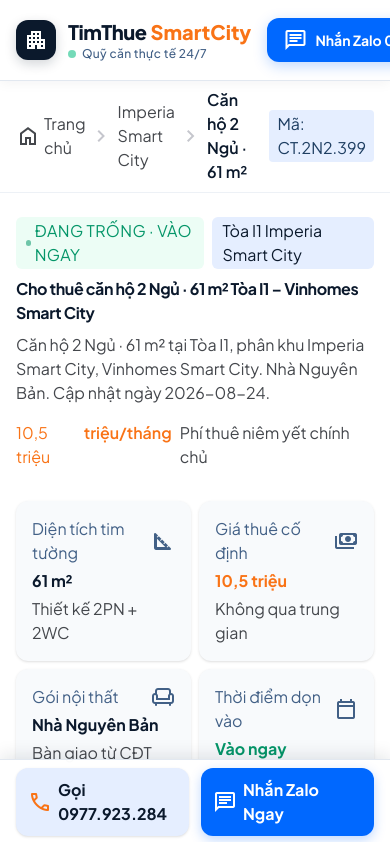
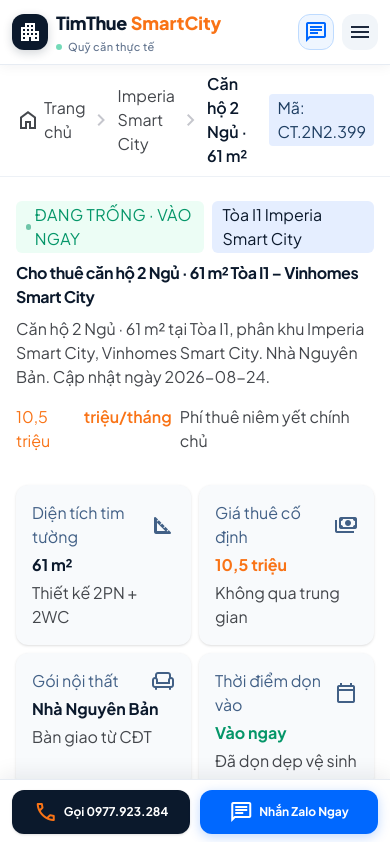
Before and after one commit to VanKien29/smartcity-vinhomes, a Next.js app: page /can-ho/ct-1n-cc9 in a window 390 px wide. Shown: the top 842 px of the page. Built offline with nearby package versions, Linux system fonts and the light colour scheme.

Commit message:
fix(mobile): optimize mobile header with drawer menu, unify mobile bottom call & zalo bar, and prevent text wrapping

```diff
--- a/src/app/layout.tsx
+++ b/src/app/layout.tsx
@@ -50,7 +50,7 @@
       </head>
       <body className="bg-surface font-sans text-body-md text-on-surface antialiased">
         <Header />
-        <main className="w-full pt-20 bg-surface-porcelain min-h-[calc(100vh-280px)]">
+        <main className="w-full pt-16 sm:pt-20 pb-20 lg:pb-0 bg-surface-porcelain min-h-[calc(100vh-280px)]">
           {children}
         </main>
         <Footer />
--- a/src/components/Header.tsx
+++ b/src/components/Header.tsx
@@ -1,41 +1,49 @@
 "use client";
 
+import { useState } from "react";
 import Link from "next/link";
 import { usePathname } from "next/navigation";
 
 const navLinks = [
-  { href: "/", label: "Trang chủ", path: "trang-chu" },
-  { href: "/can-ho", label: "Căn hộ ở ngay", path: "can-ho-o-ngay", badge: "214" },
-  { href: "/#full-pricing", label: "Bảng giá thuê", path: "bang-gia-thue" },
-  { href: "/#phan-khu", label: "Phân khu", path: "phan-khu" },
-  { href: "/#rental-guide-cards", label: "Cẩm nang thuê", path: "cam-nang-thue" },
-  { href: "/#ky-gui", label: "Ký gửi", path: "ky-gui-cho-thue" },
+  { href: "/", label: "Trang chủ", path: "trang-chu", icon: "home" },
+  { href: "/can-ho", label: "Căn hộ ở ngay", path: "can-ho-o-ngay", badge: "214", icon: "key" },
+  { href: "/#full-pricing", label: "Bảng giá thuê", path: "bang-gia-thue", icon: "sell" },
+  { href: "/#phan-khu", label: "Phân khu", path: "phan-khu", icon: "domain" },
+  { href: "/#rental-guide-cards", label: "Cẩm nang thuê", path: "cam-nang-thue", icon: "menu_book" },
+  { href: "/#ky-gui", label: "Ký gửi", path: "ky-gui-cho-thue", icon: "real_estate_agent" },
 ];
 
 export default function Header() {
   const pathname = usePathname();
+  const [mobileMenuOpen, setMobileMenuOpen] = useState(false);
 
   return (
-    <header className="fixed top-0 left-0 right-0 w-full z-50 bg-surface-white/95 backdrop-blur-xl border-b border-border-subtle shadow-[0_2px_12px_rgba(11,25,44,0.05)]">
-      <div className="h-20 max-w-[1360px] mx-auto px-4 sm:px-6 lg:px-8 flex items-center justify-between gap-4">
-        {/* Logo */}
-        <Link href="/" className="flex items-center gap-3 group text-left no-underline shrink-0">
-          <div className="w-10 h-10 rounded-xl bg-brand-navy-deep flex items-center justify-center shadow-[0_4px_12px_rgba(11,25,44,0.18)] transition-transform group-hover:scale-105">
-            <span className="material-symbols-outlined text-surface-white text-[22px]">apartment</span>
+    <header className="fixed top-0 left-0 right-0 w-full z-50 bg-surface-white/95 backdrop-blur-xl border-b border-slate-200/80 shadow-[0_2px_12px_rgba(11,25,44,0.05)]">
+      <div className="h-16 sm:h-20 max-w-[1360px] mx-auto px-3 sm:px-6 lg:px-8 flex items-center justify-between gap-2 sm:gap-4">
+        {/* Logo - Compact on mobile, expansive on desktop */}
+        <Link
+          href="/"
+          className="flex items-center gap-2 sm:gap-3 group text-left no-underline shrink-0"
+          onClick={() => setMobileMenuOpen(false)}
+        >
+          <div className="w-9 h-9 sm:w-10 sm:h-10 rounded-xl bg-brand-navy-deep flex items-center justify-center shadow-[0_3px_10px_rgba(11,25,44,0.18)] transition-transform group-hover:scale-105">
+            <span className="material-symbols-outlined text-surface-white text-[20px] sm:text-[22px]">apartment</span>
           </div>
           <div className="flex flex-col">
-            <div className="flex items-center gap-1">
-              <span className="text-xl font-extrabold tracking-tight text-brand-navy-deep">TimThue</span>
-              <span className="text-xl font-extrabold text-accent-orange">SmartCity</span>
+            <div className="flex items-center gap-1 leading-tight">
+              <span className="text-lg sm:text-xl font-extrabold tracking-tight text-brand-navy-deep">TimThue</span>
+              <span className="text-lg sm:text-xl font-extrabold text-accent-orange">SmartCity</span>
             </div>
-            <div className="flex items-center gap-1.5">
-              <span className="w-2 h-2 rounded-full bg-emerald-500 animate-pulse" />
-              <span className="text-xs text-secondary font-medium tracking-wide">Quỹ căn thực tế 24/7</span>
+            <div className="flex items-center gap-1.5 mt-0.5">
+              <span className="w-1.5 h-1.5 rounded-full bg-emerald-500 animate-pulse" />
+              <span className="text-[11px] sm:text-xs text-slate-500 font-medium tracking-wide whitespace-nowrap">
+                Quỹ căn thực tế
+              </span>
             </div>
           </div>
         </Link>
 
-        {/* Navigation - Always 1 single clean line */}
+        {/* Desktop Navigation - Always 1 single clean line */}
         <nav className="hidden lg:flex items-center gap-1 xl:gap-1.5 flex-nowrap shrink-0">
           {navLinks.map((link) => {
             const isActive = pathname === link.href || (link.href === "/" && pathname === "/");
@@ -66,9 +74,9 @@
           })}
         </nav>
 
-        {/* Right Actions */}
-        <div className="flex items-center gap-3 shrink-0">
-          {/* Language Switcher */}
+        {/* Right Actions: Desktop vs Mobile */}
+        <div className="flex items-center gap-2 sm:gap-3 shrink-0">
+          {/* Desktop Language Switcher */}
           <div className="hidden xl:flex items-center bg-slate-100/90 rounded-xl p-1 shrink-0 border border-slate-200/60">
             <button className="text-xs px-2.5 py-1 rounded-lg bg-brand-navy-deep text-surface-white font-bold transition-all shadow-xs">
               VI
@@ -81,18 +89,94 @@
             </button>
           </div>
 
-          {/* Zalo CTA Button */}
+          {/* Desktop Zalo CTA Button */}
           <a
             href="https://zalo.me/0977923284"
             target="_blank"
             rel="noopener noreferrer"
-            className="inline-flex items-center gap-2 bg-[#0068FF] hover:bg-blue-600 text-surface-white text-sm font-bold px-4 py-2.5 rounded-xl shadow-[0_4px_14px_rgba(0,104,255,0.25)] hover:shadow-[0_6px_18px_rgba(0,104,255,0.35)] transition-all whitespace-nowrap shrink-0 no-underline"
+            className="hidden sm:inline-flex items-center gap-2 bg-[#0068FF] hover:bg-blue-600 text-surface-white text-sm font-bold px-3.5 sm:px-4 py-2 sm:py-2.5 rounded-xl shadow-[0_4px_14px_rgba(0,104,255,0.25)] hover:shadow-[0_6px_18px_rgba(0,104,255,0.35)] transition-all whitespace-nowrap shrink-0 no-underline"
           >
             <span className="material-symbols-outlined text-[18px]">chat</span>
             <span className="whitespace-nowrap">Nhắn Zalo 0977.923.284</span>
           </a>
+
+          {/* Mobile Quick Zalo Pill (Compact) */}
+          <a
+            href="https://zalo.me/0977923284"
+            target="_blank"
+            rel="noopener noreferrer"
+            className="sm:hidden w-9 h-9 rounded-xl bg-blue-50 text-[#0068FF] border border-blue-200 flex items-center justify-center shrink-0 no-underline"
+            title="Chat Zalo"
+          >
+            <span className="material-symbols-outlined text-[20px]">chat</span>
+          </a>
+
+          {/* Mobile Hamburger Toggle Button */}
+          <button
+            type="button"
+            onClick={() => setMobileMenuOpen(!mobileMenuOpen)}
+            className="lg:hidden w-9 h-9 sm:w-10 sm:h-10 rounded-xl bg-slate-100 hover:bg-slate-200 text-slate-800 flex items-center justify-center transition-colors shrink-0 cursor-pointer"
+            aria-label={mobileMenuOpen ? "Đóng menu" : "Mở menu"}
+          >
+            <span className="material-symbols-outlined text-[22px]">
+              {mobileMenuOpen ? "close" : "menu"}
+            </span>
+          </button>
         </div>
       </div>
+
+      {/* Mobile Drawer Navigation Menu */}
+      {mobileMenuOpen && (
+        <div className="lg:hidden border-t border-slate-200 bg-white/98 backdrop-blur-2xl shadow-xl px-4 py-5 animate-in slide-in-from-top-2 duration-200">
+          <div className="flex flex-col gap-1.5">
+            {navLinks.map((link) => {
+              const isActive = pathname === link.href || (link.href === "/" && pathname === "/");
+              return (
+                <Link
+                  key={link.path}
+                  href={link.href}
+                  onClick={() => setMobileMenuOpen(false)}
+                  className={`px-4 py-3 rounded-xl text-sm font-semibold flex items-center justify-between no-underline transition-colors ${
+                    isActive
+                      ? "bg-brand-navy-deep text-white shadow-xs"
+                      : "text-slate-700 hover:bg-slate-100"
+                  }`}
+                >
+                  <span className="flex items-center gap-2.5">
+                    <span className="material-symbols-outlined text-[19px] opacity-80">{link.icon}</span>
+                    <span>{link.label}</span>
+                  </span>
+                  {link.badge && (
+                    <span className="text-xs bg-emerald-100 text-emerald-700 px-2 py-0.5 rounded-full font-bold">
+                      {link.badge} căn
+                    </span>
+                  )}
+                </Link>
+              );
+            })}
+          </div>
+
+          {/* Mobile Menu Action Row */}
+          <div className="mt-5 pt-4 border-t border-slate-100 flex flex-col gap-3">
+            <div className="flex items-center justify-between text-xs text-slate-500 font-semibold px-1">
+              <span>Ngôn ngữ:</span>
+              <div className="flex items-center gap-1 bg-slate-100 p-1 rounded-lg">
+                <button className="px-2.5 py-1 bg-brand-navy-deep text-white rounded font-bold">VI</button>
+                <button className="px-2.5 py-1 text-slate-600 rounded">EN</button>
+                <button className="px-2.5 py-1 text-slate-600 rounded">KR</button>
+              </div>
+            </div>
+
+            <a
+              href="tel:0977923284"
+              className="w-full py-3 rounded-xl bg-slate-100 text-slate-900 font-bold text-sm flex items-center justify-center gap-2 no-underline hover:bg-slate-200 transition-colors"
+            >
+              <span className="material-symbols-outlined text-accent-orange text-[18px]">call</span>
+              <span>Hotline 24/7: 0977.923.284</span>
+            </a>
+          </div>
+        </div>
+      )}
     </header>
   );
 }
--- a/src/components/MobileBottomBar.tsx
+++ b/src/components/MobileBottomBar.tsx
@@ -1,21 +1,26 @@
+"use client";
+
 export default function MobileBottomBar() {
   return (
-    <div className="fixed bottom-0 left-0 right-0 z-40 lg:hidden bg-surface-white/95 backdrop-blur-xl border-t border-border-subtle py-2 px-4 shadow-[0_-4px_16px_rgba(11,25,44,0.1)] flex items-center gap-3">
+    <div className="fixed bottom-0 left-0 right-0 z-40 lg:hidden bg-surface-white/95 backdrop-blur-xl border-t border-slate-200/80 px-3 py-2.5 pb-[max(0.625rem,env(safe-area-inset-bottom))] shadow-[0_-4px_20px_rgba(11,25,44,0.08)] flex items-center gap-2.5">
+      {/* Nút Gọi Điện - Đồng bộ tuyệt đối, không rớt dòng */}
       <a
         href="tel:0977923284"
-        className="flex-1 py-2.5 px-3 rounded-xl bg-surface-container text-brand-navy-deep text-label-md font-bold flex items-center justify-center gap-1.5 shadow-sm no-underline"
+        className="flex-1 h-11 px-2 rounded-xl bg-brand-navy-deep active:bg-brand-navy-medium text-surface-white font-bold text-xs sm:text-sm flex items-center justify-center gap-1.5 shadow-sm whitespace-nowrap shrink-0 no-underline transition-transform active:scale-[0.98]"
       >
         <span className="material-symbols-outlined text-accent-orange text-[18px]">call</span>
-        <span>Gọi 0977.923.284</span>
+        <span className="whitespace-nowrap leading-none">Gọi 0977.923.284</span>
       </a>
+
+      {/* Nút Nhắn Zalo - Đồng bộ tuyệt đối, không rớt dòng */}
       <a
         href="https://zalo.me/0977923284"
         target="_blank"
         rel="noopener noreferrer"
-        className="flex-1 py-2.5 px-3 rounded-xl bg-zalo-blue text-surface-white text-label-md font-bold flex items-center justify-center gap-1.5 shadow-[0_4px_12px_rgba(0,104,255,0.25)] no-underline"
+        className="flex-1 h-11 px-2 rounded-xl bg-[#0068FF] active:bg-blue-600 text-surface-white font-bold text-xs sm:text-sm flex items-center justify-center gap-1.5 shadow-[0_3px_12px_rgba(0,104,255,0.25)] whitespace-nowrap shrink-0 no-underline transition-transform active:scale-[0.98]"
       >
         <span className="material-symbols-outlined text-[18px]">chat</span>
-        <span>Nhắn Zalo Ngay</span>
+        <span className="whitespace-nowrap leading-none">Nhắn Zalo Ngay</span>
       </a>
     </div>
   );
```
Also changed, not shown: src/components/home/NotificationBanner.tsx (+10 -7 lines).
